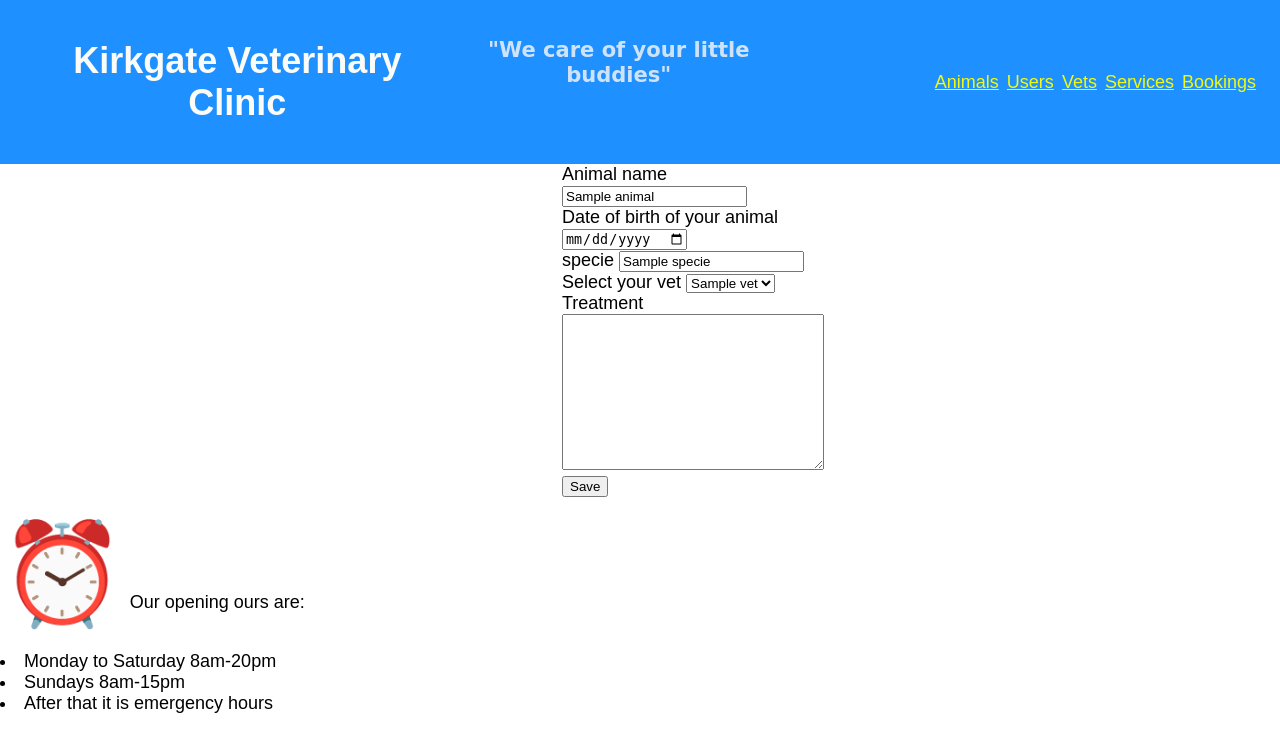
After one commit to JavGoG/Vet_Clinic, a Flask app: page /animals/1/edit in a window 1280 px wide. The commit adds this page. Shown: the top 737 px of the page. Run offline with Flask 2, Linux system fonts and the light colour scheme; a database or web service that is not in the repository returns one stand-in record (values such as "Sample title"); some libraries are stand-ins or nearby versions.

Commit message:
added edit and delete functions to animal template, and its respectives routes

```diff
--- a/controllers/controller.py
+++ b/controllers/controller.py
@@ -1,9 +1,13 @@
+from crypt import methods
 from flask import Flask, render_template, Blueprint, request, redirect
 from models.booking import Booking
 import repositories.vet_repository as vet_repository
 import repositories.user_repository as user_repository
 from repositories.user_repository import User
 import repositories.booking_repository as booking_repository
+import repositories.animal_repository as animal_repository
+from models.animal import  Animal
+
 
 tasks_blueprint = Blueprint("vets",__name__ )
 
@@ -63,3 +67,42 @@
 @tasks_blueprint.route("/services/show")
 def show():
     return render_template("services/show.html")
+
+@tasks_blueprint.route("/animals")
+def animals():
+    animals = animal_repository.select_all()
+    return render_template("animals/index.html", animals= animals)
+
+@tasks_blueprint.route("/animals/<id>")
+def animal(id):
+    animal = animal_repository.select(id)
+    return render_template("animals/show.html", animal= animal)
+
+@tasks_blueprint.route("/animals/new")
+def new_animal():
+    vets = vet_repository.select_all()
+    return render_template("animals/new.html", vets= vets)
+
+@tasks_blueprint.route("/animals/new", methods=["POST"])
+def save_animal():
+
+    vet_id = request.form["vet_id"]
+    vet = vet_repository.select(vet_id)
+    animal_name= request.form['name']
+    date_of_birth = request.form['date_of_birth']
+    treatment= request.form['treatment']
+    specie = request.form['specie']
+    animal = Animal(animal_name, date_of_birth,specie, vet, treatment)
+    animal_repository.save(animal)
+    return redirect("/animals")
+
+@tasks_blueprint.route("/animals/<id>/delete")
+def delete_animal(id):
+    animal_repository.delete(id)
+    return redirect("/animals")
+
+@tasks_blueprint.route("/animals/<id>/edit")
+def edit_animal(id):
+    vets = vet_repository.select_all()
+    animal= animal_repository.select(id)
+    return render_template("/animals/edit.html", animal=animal, vets=vets)
--- a/repositories/animal_repository.py
+++ b/repositories/animal_repository.py
@@ -25,7 +25,7 @@
 
     for row in results:
         vet = vet_repository.select(row['vet_id'])
-        animal = Animal(vet, row['pet_name'], row['date_of_birth'], row['specie'], row['treatment'], row['id'])
+        animal = Animal( row['pet_name'], row['date_of_birth'], row['specie'], vet, row['treatment'], row['id'])
         animals.append(animal)
     return animals
 
@@ -43,7 +43,7 @@
     if results:
         result = results[0]
         vet = vet_repository.select(result['vet_id'])
-        animal = animal(result['pet_name'], vet, result['treatment'], result['specie'], result['id'] )
+        animal = Animal(result['pet_name'], result['date_of_birth'], result['specie'],vet,result['treatment'], result['id'] )
     return animal
 
 
--- a/repositories/vet_repository.py
+++ b/repositories/vet_repository.py
@@ -24,6 +24,11 @@
     sql = "SELECT * FROM vets WHERE id = %s"
     values = [id]
     results = run_sql(sql, values)
+    if results:
+        row = results[0]
+        vet = Vet (row['name'], row['speciality'], row['id'])
+    return vet
+
 
 def adding_vet_to_animal(self, vet_name, animal_name):
     self.vet_name = vet_name
--- /dev/null
+++ b/templates/animals/edit.html
@@ -0,0 +1,23 @@
+{% extends 'base.html' %}
+{% block content %}
+    <form action="/animals/new" method="post">
+        <label for="pet_name">Animal name</label>
+        <input value="{{animal.pet_name}}" type="text" name="pet_name" id="pet_name"><br>
+        <label for="date_of_birth">Date of birth of your animal</label>
+        <input value="{{animal.date_of_birth}}" type="date" name="date_of_birth" id="date_of_birth"><br>
+        <label for="specie">specie</label>
+        <input value="{{animal.specie}}" type="text" name="specie" id="specie"><br>
+        <label for="vet_id">Select your vet</label>
+        <select name="vet_id" id="vet_id">
+            {% for vet in vets  %}
+            <option {% if vet.id == animal.vet.id %}
+                selected
+            {% endif %}
+            value="{{vet.id}}">{{vet.name}}</option>
+            {% endfor %}
+        </select><br>
+        <label for="treatment">Treatment</label>
+        <textarea value="{{animal.treatment}}" name="treatment" id="treatment" cols="30" rows="10"></textarea><br>
+        <button>Save</button>
+    </form>
+{% endblock content %}
--- a/templates/base.html
+++ b/templates/base.html
@@ -13,6 +13,7 @@
         <h3>"We care of your little buddies"</h3>
         <nav>
             <ul>
+                <li><a href="/animals">Animals</a></li>
                 <li><a href="/users">Users</a></li>
                 <li><a href="/vets">Vets</a></li>
                 <li><a href="/services">Services</a></li>
```
Also changed, not shown: templates/animals/index.html (added, +18 -0 lines), templates/animals/new.html (added, +20 -0 lines), templates/animals/show.html (added, +14 -0 lines).
